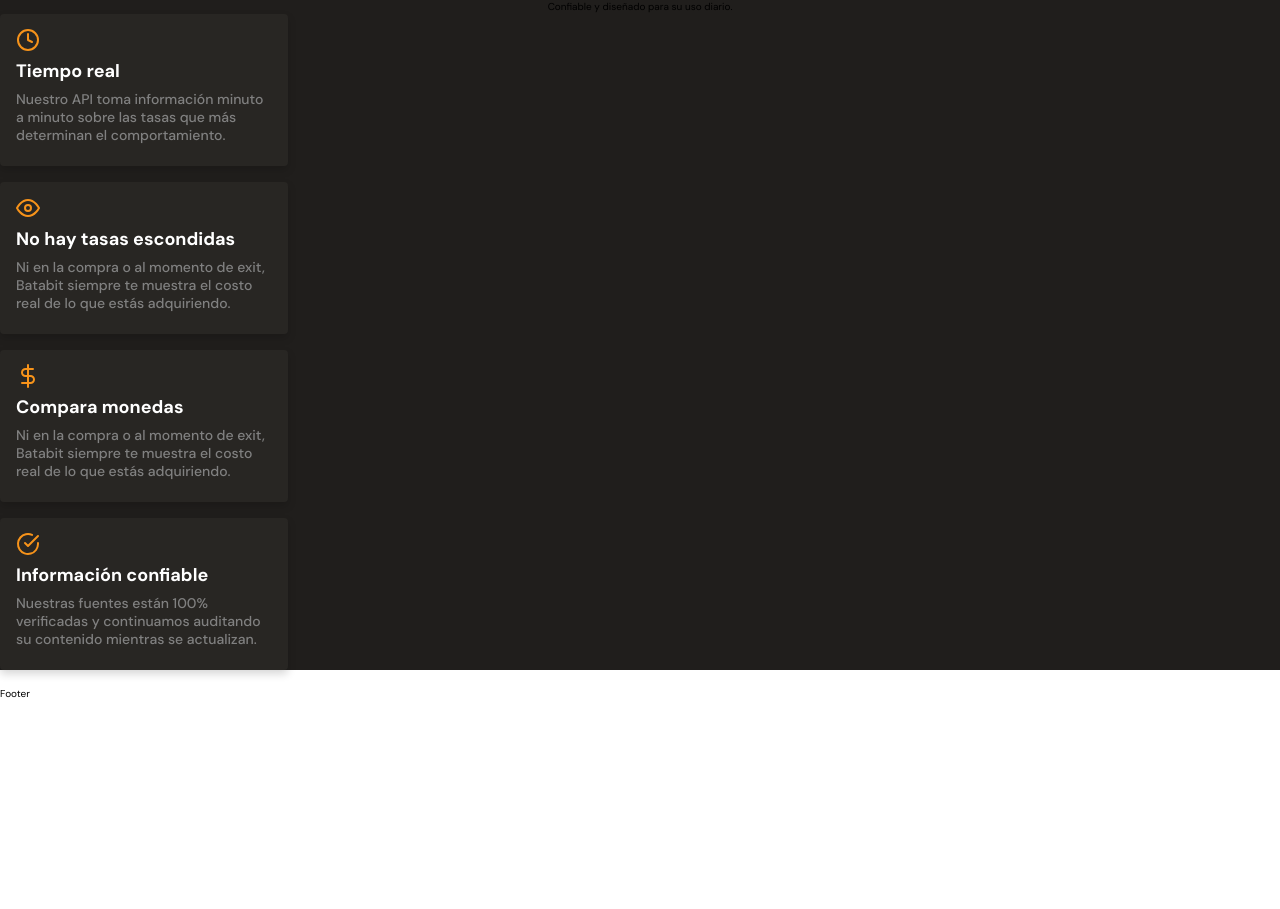
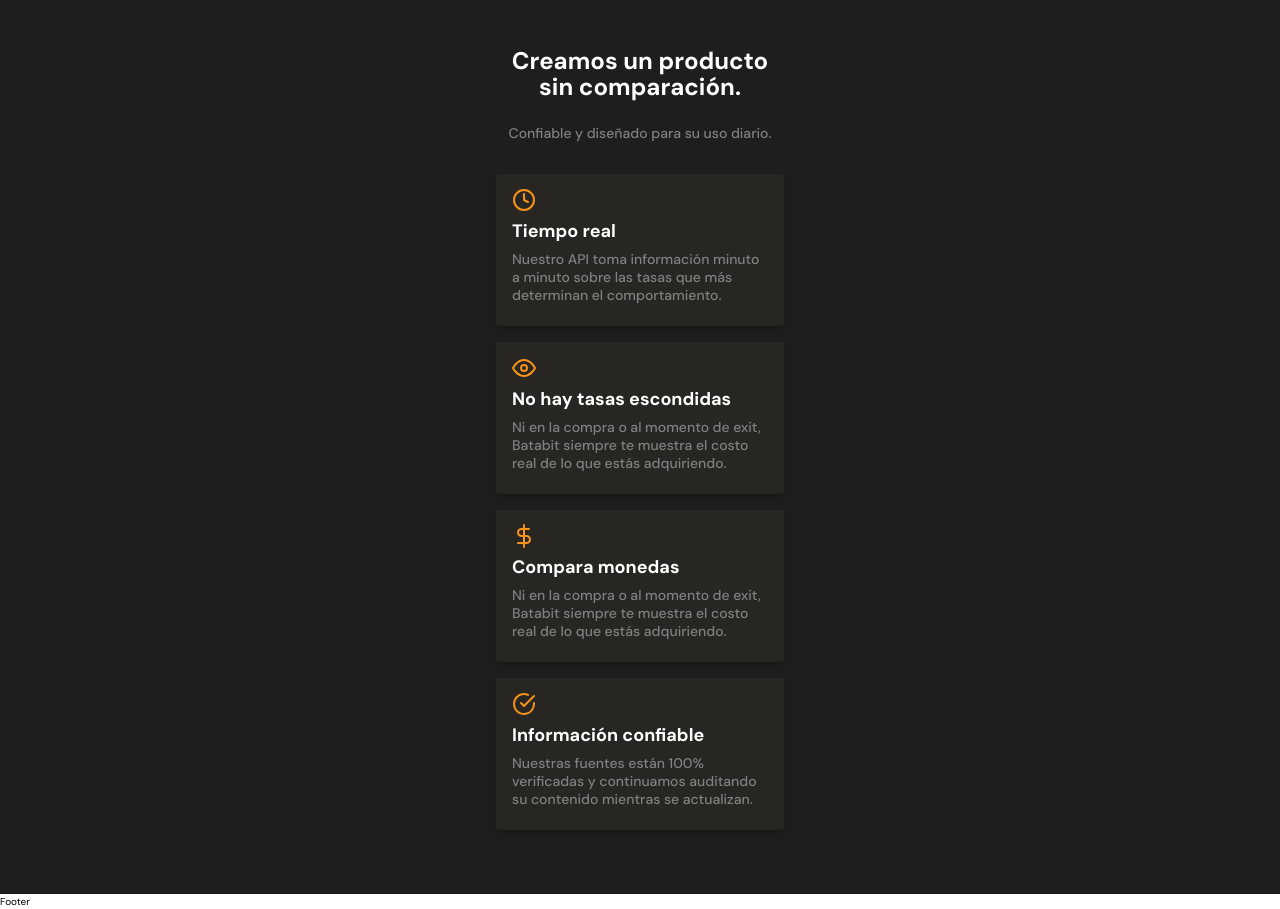
Before and after one commit to chriscodex/responsive-design-mobile-first-layout, a React (Vite) app: page / in a window 1280 px wide. Shown: the part 1000-1909 px from the top of the page. Before the commit the page ends 1701 px from the top, so only its background shows below. Built offline with nearby package versions, Linux system fonts and the light colour scheme.

Commit message:
styles for each tag for product component created

```diff
--- a/src/components/Products/styles.css
+++ b/src/components/Products/styles.css
@@ -10,3 +10,33 @@
   align-items: center;
   text-align: center;
 }
+
+.products-container__title h2 {
+  font-size: 2.4rem;
+  font-weight: bold;
+  line-height: 2.6rem;
+  color: white;
+  margin-bottom: 24px;
+  margin-top: 64px;
+  width: 288px;
+}
+
+.products-container__title p {
+  font-size: 1.4rem;
+  font-weight: 500;
+  line-height: 1.8rem;
+  color: #808080;
+  margin-bottom: 32px;
+}
+
+.products-container__cards-container {
+  display: flex;
+  flex-direction: column;
+  align-items: center;
+}
+
+.products-container__base {
+  width: 100%;
+  height: 48px;
+  background-color: #201E1C;
+}
```
